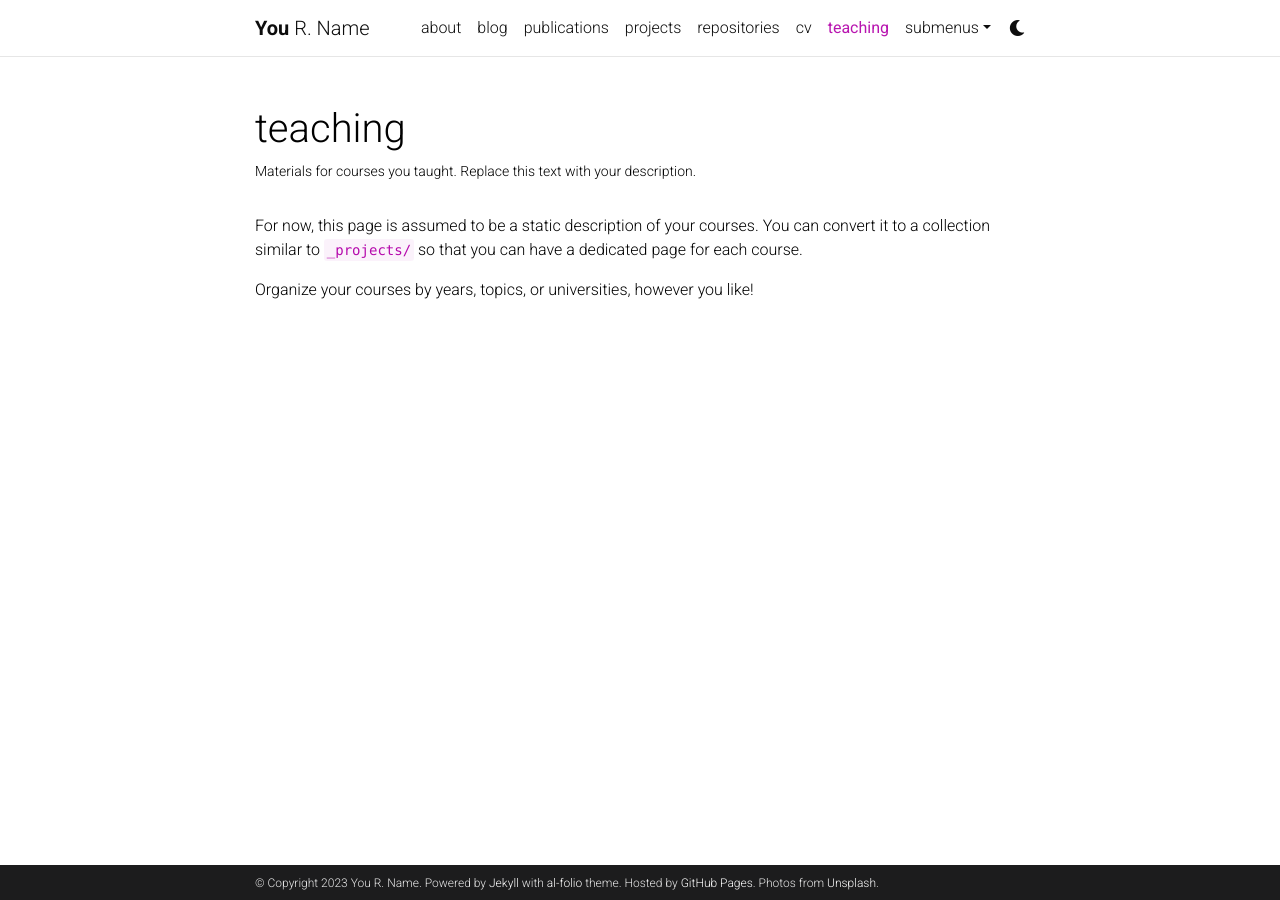
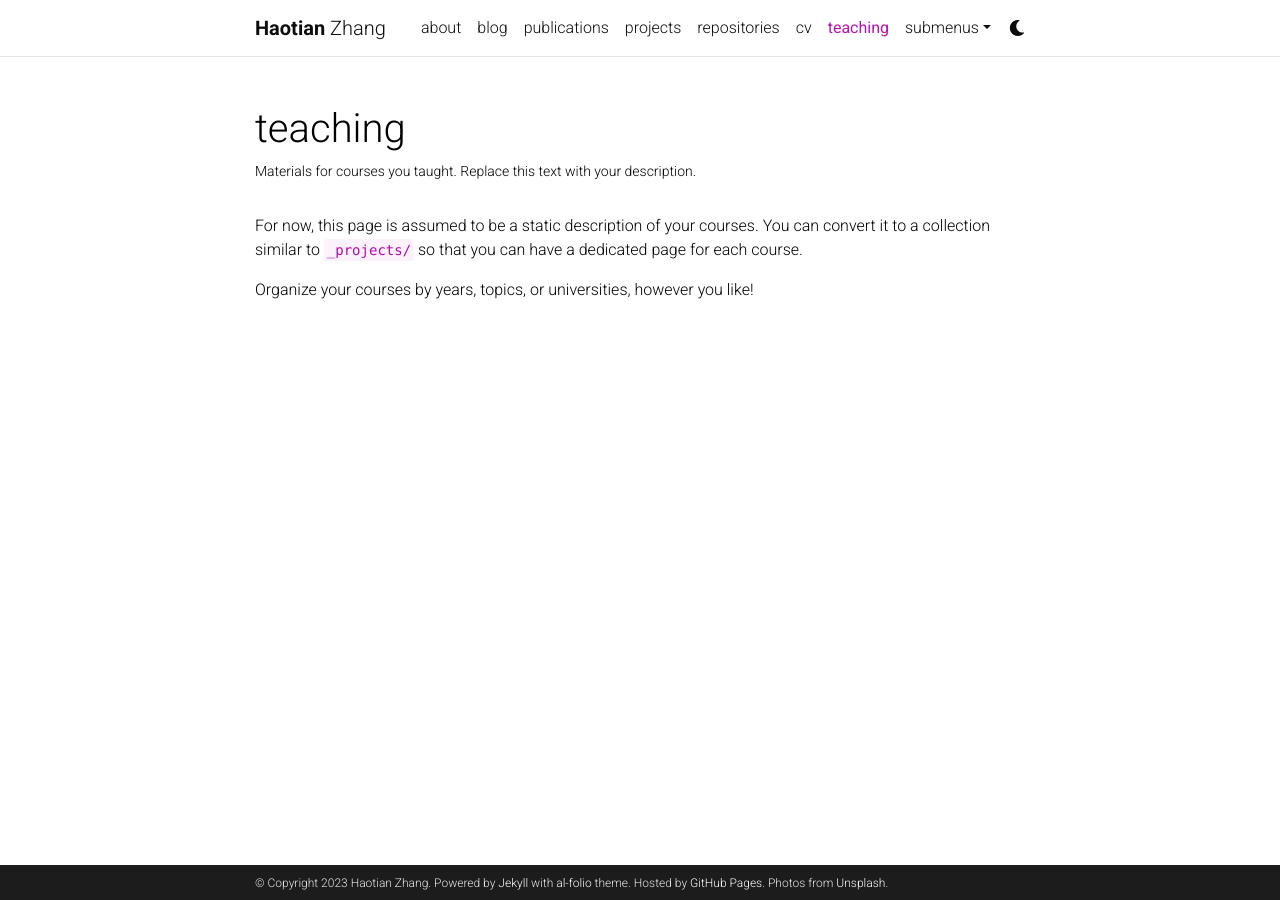
Before and after one commit to haotianzg/haotianzg.github.io, a Jekyll site: the page built from _pages/teaching.md, in a window 1280 px wide. Built offline with Jekyll 4.4.1, drawn with Linux system fonts in a browser that asks for light colours; comment, search, counter and statistics services are not loaded; a style sheet for code colours, icons or effects is not loaded.

Commit message:
config changed

```diff
--- a/_config.yml
+++ b/_config.yml
@@ -3,10 +3,10 @@
 # -----------------------------------------------------------------------------
 
 title: blank # the website title (if blank, full name will be used instead)
-first_name: You
-middle_name: R.
-last_name: Name
-email: you@example.com
+first_name: Haotian
+middle_name:
+last_name: Zhang
+email: haotian_zhang@stu.pku.edu.cn
 description: > # the ">" symbol means to ignore newlines until "footer_text:"
   A simple, whitespace theme for academics. Based on [*folio](https://github.com/bogoli/-folio) design.
 footer_text: >
@@ -18,8 +18,8 @@
 lang: en # the language of your site (for example: en, fr, cn, ru, etc.)
 icon: ⚛️  # the emoji used as the favicon (alternatively, provide image name in /assets/img/)
 
-url: https://alshedivat.github.io # the base hostname & protocol for your site
-baseurl: /al-folio # the subpath of your site, e.g. /blog/
+url: https://haotianzg.github.io # the base hostname & protocol for your site
+baseurl:  # the subpath of your site, e.g. /blog/
 last_updated: false # set to true if you want to display last updated in the footer
 impressum_path:  # set to path to include impressum link in the footer, use the same path as permalink in a page, helps to conform with EU GDPR
 
@@ -319,7 +319,7 @@
 # -----------------------------------------------------------------------------
 
 imagemagick:
-  enabled: true # enables responsive images for your site (recommended, see https://github.com/alshedivat/al-folio/issues/537)
+  enabled: false # enables responsive images for your site (recommended, see https://github.com/alshedivat/al-folio/issues/537)
   widths:
     - 480
     - 800
```
